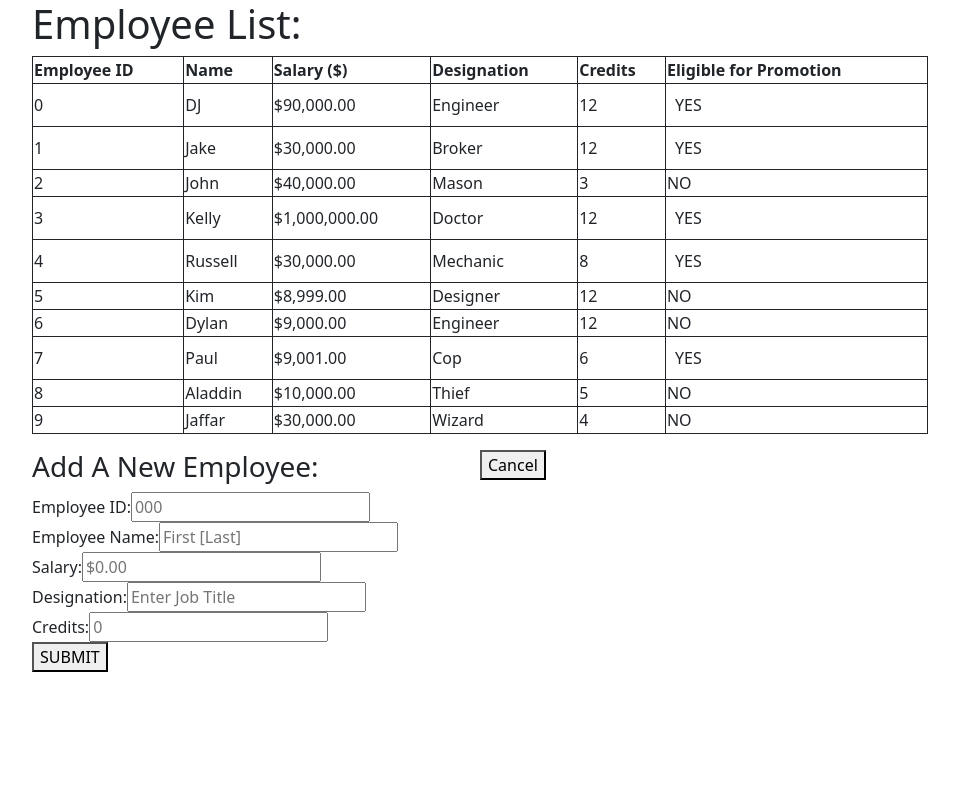
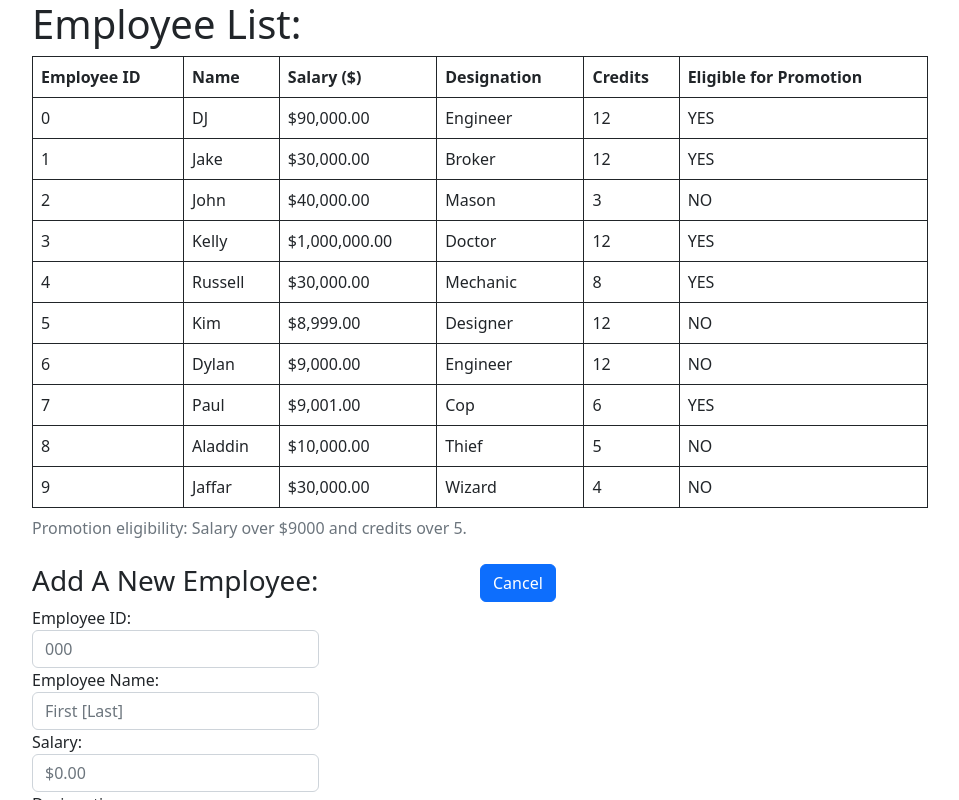
Before and after one commit to droycho/AngularEmployeeList, an Angular app: page / in a window 1280 px wide. Both pictures are taken after a click on the button "Add Employee". Shown: the top 800 px of the page, without its empty margins (160-1119 px from the left). Built offline with nearby package versions, Linux system fonts and the light colour scheme.

Commit message:
add table caption and bootstrap styles to buttons, table, and form.

```diff
--- a/src/app/fiable-trainee-list/fiable-trainee-list.component.html
+++ b/src/app/fiable-trainee-list/fiable-trainee-list.component.html
@@ -1,5 +1,7 @@
 
 <table class="table" id="employeeTable">
+    <caption>Promotion eligibility: Salary over $9000 and credits over 5.</caption>
+    <thead>
         <tr>
             <th>Employee ID</th>
             <th>Name</th>
@@ -8,6 +10,8 @@
             <th>Credits</th>
             <th>Eligible for Promotion</th>
         </tr>
+    </thead>
+    <tbody>
         <tr *ngFor="let tempTrainee of traineeList">
             <td>{{tempTrainee.getEmployeeID()}}</td>
             <td>{{tempTrainee.getEName()}}</td>
@@ -20,10 +24,10 @@
                 </div>
                 <ng-template #elseBlock>NO</ng-template>
             </td>
-
         </tr>
+    </tbody>
 </table>
-<button (click)="btnClicked()" id="addBtn">{{btnVal}}</button>
+<button (click)="btnClicked()" id="addBtn" type="button" class="btn btn-primary">{{btnVal}}</button>
 <div *ngIf="toggle; else formComp"></div>
 <ng-template #formComp>
     <app-new-trainee-form
--- a/src/app/fiable-trainee-list/new-trainee-form/new-trainee-form.component.html
+++ b/src/app/fiable-trainee-list/new-trainee-form/new-trainee-form.component.html
@@ -1,17 +1,44 @@
 <h3>Add A New Employee:</h3>
-<label for="eid">Employee ID: </label>
-<input id="eid" type="number" [formControl]="employeeID" placeholder="000">
-<br>
-<label for="ename">Employee Name: </label>
-<input id="ename" type="text" [formControl]="eName" placeholder="First [Last]">
-<br>
-<label for="salary">Salary: </label>
-<input id="salary" type="number" [formControl]="salary" placeholder="$0.00">
-<br>
-<label for="designation">Designation: </label>
-<input id="designation" type="text" [formControl]="designation" placeholder="Enter Job Title">
-<br>
-<label for="credits">Credits: </label>
-<input id="credits" type="number" [formControl]="credits" placeholder="0">
-<br>
-<button type="button" (click)="onSubmit()">{{btnTxt}}</button>
+<form >
+    <div class="form-group">
+        <label for="eid">Employee ID: </label>
+        <input id="eid"
+            type="number"
+            [formControl]="employeeID"
+            placeholder="000"
+            class="form-control">
+    </div>
+    <div class="form-group">
+        <label for="ename">Employee Name: </label>
+        <input id="ename"
+            type="text"
+            [formControl]="eName"
+            placeholder="First [Last]"
+            class="form-control">
+    </div>
+    <div class="form-group">
+        <label for="salary">Salary: </label>
+        <input id="salary"
+            type="number"
+            [formControl]="salary"
+            placeholder="$0.00"
+            class="form-control">
+    </div>
+    <div class="form-group">
+        <label for="designation">Designation: </label>
+        <input id="designation"
+            type="text"
+            [formControl]="designation"
+            placeholder="Enter Job Title"
+            class="form-control">
+    </div>
+    <div class="form-group">
+        <label for="credits">Credits: </label>
+        <input id="credits"
+            type="number"
+            [formControl]="credits"
+            placeholder="0"
+            class="form-control">
+    </div>
+    <button type="button" (click)="onSubmit()" class="btn btn-success">{{btnTxt}}</button>
+</form>
```
Lines whose indentation alone changed are shown as unchanged.
